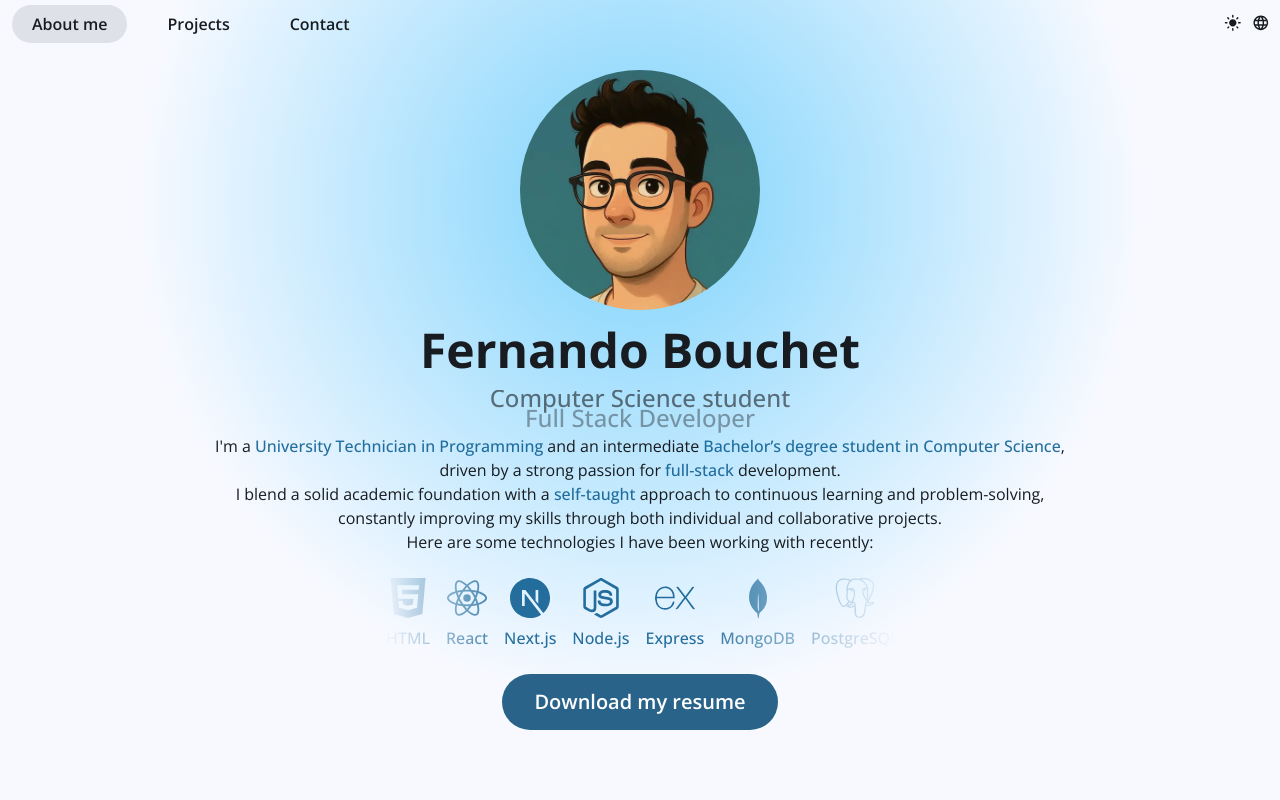
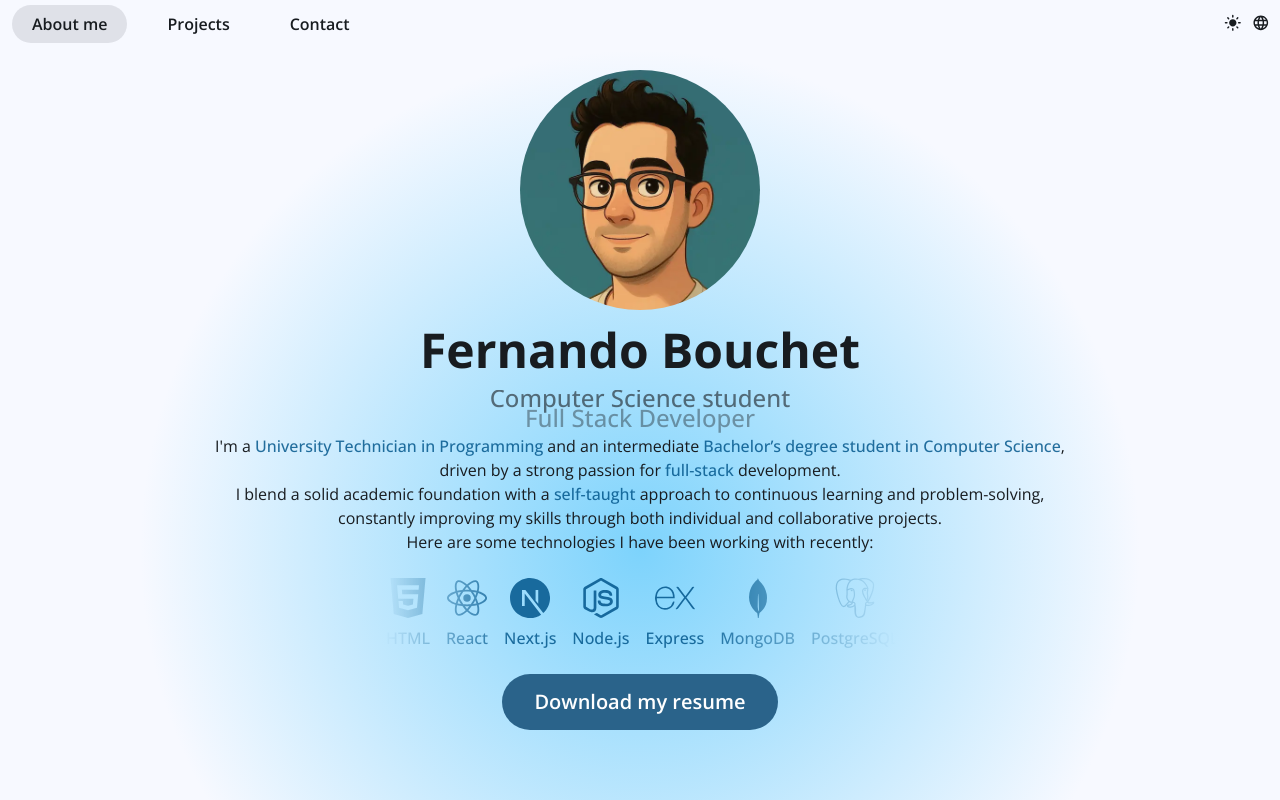
Before and after one commit to fernandobouchet/fernandobouchet.github.io, a Next.js app: page / in a window 1280 px wide. Shown: the top 800 px of the page. Built offline with nearby package versions, Linux system fonts and the light colour scheme.

Commit message:
feat: update 'ui' components

```diff
--- a/components/ui/background.tsx
+++ b/components/ui/background.tsx
@@ -1,7 +1,7 @@
 const Background = () => {
   return (
     <div className="fixed inset-0 -z-10 w-full h-full bg-background">
-      <div className="absolute inset-0 bg-[radial-gradient(circle_500px_at_50%_200px,var(--accent),transparent)]" />
+      <div className="absolute inset-0 bg-[radial-gradient(circle_500px_at_50%_550px,var(--accent),transparent)]" />
     </div>
   );
 };
--- a/components/ui/button-link.tsx
+++ b/components/ui/button-link.tsx
@@ -1,5 +1,5 @@
 import { ReactNode } from "react";
-import { MdOutlineArrowForward } from "react-icons/md";
+import { MdOutlineArrowOutward } from "react-icons/md";
 import clsx from "clsx";
 
 interface Props {
@@ -39,7 +39,7 @@ const ButtonLink = ({
         </div>
         <span className="pl-6 font-semibold text-foreground">{children}</span>
         <div className="absolute right-0 translate-x-12 opacity-0 transition group-hover/link:translate-x-6 group-hover/link:opacity-100">
-          <MdOutlineArrowForward className="border-none text-foreground" />
+          <MdOutlineArrowOutward className="border-none text-foreground" />
         </div>
       </div>
     </a>
--- a/components/ui/in-view.tsx
+++ b/components/ui/in-view.tsx
@@ -18,6 +18,7 @@ export type InViewProps = {
   viewOptions?: UseInViewOptions;
   as?: React.ElementType;
   className?: string;
+  id?: string | null;
 };
 
 const defaultVariants = {
@@ -31,6 +32,7 @@ export function InView({
   transition,
   viewOptions,
   className,
+  id,
   as = "div",
 }: InViewProps) {
   const ref = useRef(null);
@@ -40,6 +42,7 @@ export function InView({
 
   return (
     <MotionComponent
+      id={id}
       ref={ref}
       initial="hidden"
       animate={isInView ? "visible" : "hidden"}
--- a/components/ui/section-container.tsx
+++ b/components/ui/section-container.tsx
@@ -9,20 +9,19 @@ interface Props {
 
 const SectionContainer = ({ sectionId, children, className }: Props) => {
   return (
-    <section id={sectionId}>
     <InView
+      id={sectionId}
       variants={{
-          hidden: { opacity: 0, y: 10, filter: "blur(10px)" },
+        hidden: { opacity: 0, y: 0, filter: "blur(4px)" },
         visible: { opacity: 1, y: 0, filter: "blur(0px)" },
       }}
       viewOptions={{ margin: "0px 0px -200px 0px" }}
-        transition={{ duration: 0.5 }}
+      transition={{ duration: 0.5, ease: "easeInOut" }}
       className={`section-container ${className ? className : ""}`}
       as={"section"}
     >
       {children}
     </InView>
-    </section>
   );
 };
 export { SectionContainer };
```
Lines whose indentation alone changed are shown as unchanged.
